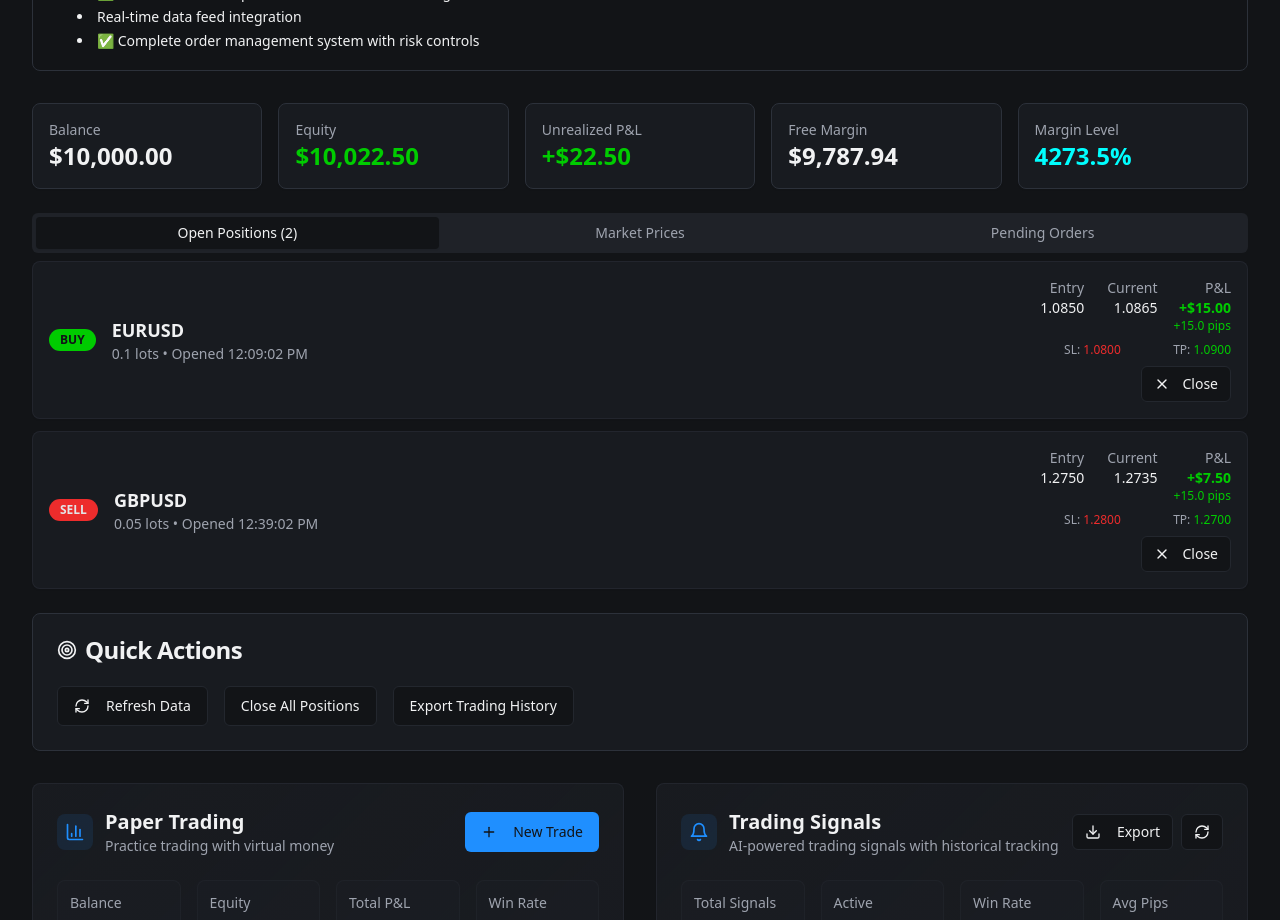
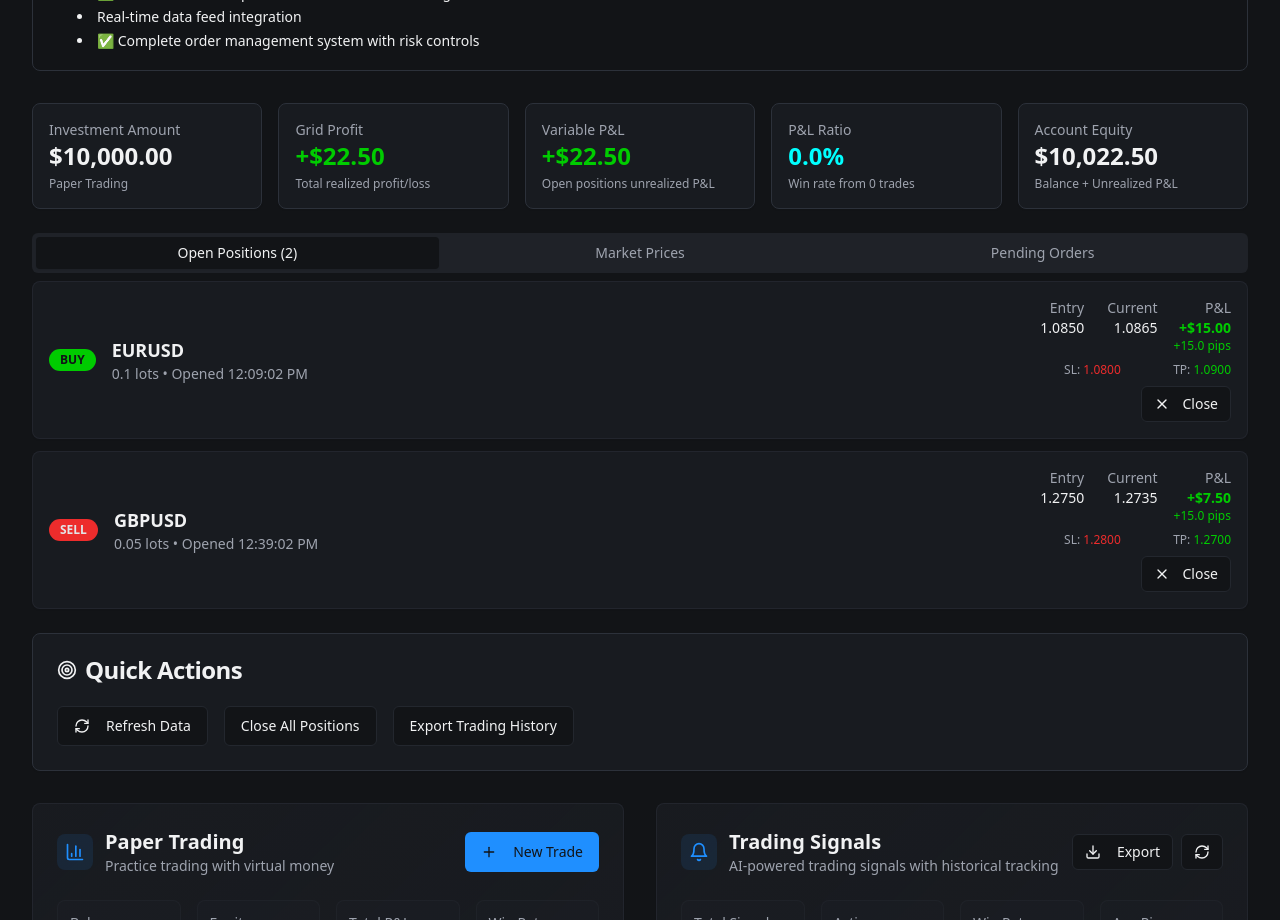
Before and after one commit to gabrielblue/forex-pulse, a React (Vite) app: page / in a window 1280 px wide. Shown: the part 4260-5180 px from the top of the page. Built offline with nearby package versions, Linux system fonts and the light colour scheme.

Commit message:
Add Exness account details
Display Exness account balance, trades, profit/loss ratio, grid profit, variable profit/loss, and investment amount.

```diff
--- a/src/components/ExnessIntegration.tsx
+++ b/src/components/ExnessIntegration.tsx
@@ -10,6 +10,7 @@ import { Select, SelectContent, SelectItem, SelectTrigger, SelectValue } from "@
 import { ExternalLink, Key, Server, AlertTriangle, CheckCircle, Settings, Zap, Activity, Eye, EyeOff } from "lucide-react";
 import { useTradingBot } from "@/hooks/useTradingBot";
 import { toast } from "sonner";
+import { exnessAPI } from "@/lib/trading/exnessApi";
 
 interface ExnessAccount {
   accountId: string;
@@ -56,6 +57,7 @@ export const ExnessIntegration = () => {
     ...mockAccount,
     connected: status.isConnected
   });
+  const [realAccountInfo, setRealAccountInfo] = useState<any>(null);
   const [isConnecting, setIsConnecting] = useState(false);
   const [credentials, setCredentials] = useState({
     accountNumber: "",
@@ -78,7 +80,18 @@ export const ExnessIntegration = () => {
 
       if (connected) {
         setAccount(prev => ({ ...prev, connected: true }));
-        toast.success("Successfully connected to Exness!");
+        // Get real account information
+        const accountInfo = await exnessAPI.getAccountInfo();
+        setRealAccountInfo(accountInfo);
+        setAccount(prev => ({
+          ...prev,
+          balance: accountInfo.balance,
+          equity: accountInfo.equity,
+          margin: accountInfo.margin,
+          freeMargin: accountInfo.freeMargin,
+          connected: true
+        }));
+        toast.success(`Successfully connected to Exness! Balance: $${accountInfo.balance.toFixed(2)}`);
       } else {
         toast.error("Failed to connect to Exness. Please check your credentials.");
       }
@@ -91,6 +104,8 @@ export const ExnessIntegration = () => {
 
   const handleDisconnect = () => {
     setAccount(prev => ({ ...prev, connected: false }));
+    setRealAccountInfo(null);
+    exnessAPI.disconnect();
     stopBot();
   };
 
@@ -305,7 +320,7 @@ export const ExnessIntegration = () => {
 
             <Card>
               <CardContent className="p-4">
-                <div className="text-sm font-medium text-muted-foreground">Balance</div>
+                <div className="text-sm font-medium text-muted-foreground">Investment Amount</div>
                 <div className="text-2xl font-bold">${account.balance.toLocaleString()}</div>
                 <div className="text-xs text-muted-foreground mt-1">{account.currency}</div>
               </CardContent>
@@ -313,7 +328,7 @@ export const ExnessIntegration = () => {
 
             <Card>
               <CardContent className="p-4">
-                <div className="text-sm font-medium text-muted-foreground">Equity</div>
+                <div className="text-sm font-medium text-muted-foreground">Grid Profit</div>
                 <div className="text-2xl font-bold text-bullish">${account.equity.toLocaleString()}</div>
                 <div className="text-xs text-bullish mt-1">+{((account.equity - account.balance) / account.balance * 100).toFixed(2)}%</div>
               </CardContent>
@@ -321,17 +336,19 @@ export const ExnessIntegration = () => {
 
             <Card>
               <CardContent className="p-4">
-                <div className="text-sm font-medium text-muted-foreground">Free Margin</div>
-                <div className="text-2xl font-bold">${account.freeMargin.toLocaleString()}</div>
-                <div className="text-xs text-muted-foreground mt-1">Available for trading</div>
+                <div className="text-sm font-medium text-muted-foreground">Variable P&L</div>
+                <div className={`text-2xl font-bold ${(account.equity - account.balance) >= 0 ? 'text-green-500' : 'text-red-500'}`}>
+                  {(account.equity - account.balance) >= 0 ? '+' : ''}${(account.equity - account.balance).toFixed(2)}
+                </div>
+                <div className="text-xs text-muted-foreground mt-1">Unrealized profit/loss</div>
               </CardContent>
             </Card>
 
             <Card>
               <CardContent className="p-4">
-                <div className="text-sm font-medium text-muted-foreground">Leverage</div>
-                <div className="text-2xl font-bold text-accent">{account.leverage}</div>
-                <div className="text-xs text-muted-foreground mt-1">{account.accountType.toUpperCase()} Account</div>
+                <div className="text-sm font-medium text-muted-foreground">P&L Ratio</div>
+                <div className="text-2xl font-bold text-accent">{status.winRate.toFixed(1)}%</div>
+                <div className="text-xs text-muted-foreground mt-1">Win rate from {status.totalTrades} trades</div>
               </CardContent>
             </Card>
           </div>
--- a/src/components/LiveTradingDashboard.tsx
+++ b/src/components/LiveTradingDashboard.tsx
@@ -18,6 +18,8 @@ import {
  } from "lucide-react";
 import { useTradingBot } from "@/hooks/useTradingBot";
 import { supabase } from "@/integrations/supabase/client";
+import { exnessAPI } from "@/lib/trading/exnessApi";
+import { orderManager } from "@/lib/trading/orderManager";
 
 interface LivePosition {
   id: string;
@@ -46,6 +48,7 @@ export const LiveTradingDashboard = () => {
   const { status, isLoading } = useTradingBot();
   const [positions, setPositions] = useState<LivePosition[]>([]);
   const [marketPrices, setMarketPrices] = useState<MarketPrice[]>([]);
+  const [realAccountInfo, setRealAccountInfo] = useState<any>(null);
   const [accountInfo, setAccountInfo] = useState({
     balance: 0,
     equity: 0,
@@ -166,7 +169,13 @@ export const LiveTradingDashboard = () => {
 
   const loadAccountInfo = async () => {
     try {
-      // Generate mock account info for now
+      // Try to get real account info if connected to Exness
+      if (exnessAPI.isConnectedToExness()) {
+        const realInfo = await exnessAPI.getAccountInfo();
+        setRealAccountInfo(realInfo);
+        setAccountInfo(realInfo);
+      } else {
+        // Use mock data for paper trading
         setAccountInfo({
           balance: 10000,
           equity: 10022.50,
@@ -174,6 +183,7 @@ export const LiveTradingDashboard = () => {
           freeMargin: 9787.94,
           marginLevel: 4273.5
         });
+      }
     } catch (error) {
       console.error('Failed to load account info:', error);
     }
@@ -181,7 +191,11 @@ export const LiveTradingDashboard = () => {
 
   const closePosition = async (positionId: string) => {
     try {
-      // Remove position from mock data
+      // If connected to Exness, close position through API
+      if (exnessAPI.isConnectedToExness()) {
+        await orderManager.closePosition(parseInt(positionId));
+      }
+      // Remove position from local state
       setPositions(prev => prev.filter(pos => pos.id !== positionId));
       console.log('Position closed:', positionId);
     } catch (error) {
@@ -203,52 +217,68 @@ export const LiveTradingDashboard = () => {
   };
 
   const totalUnrealizedPnL = positions.reduce((sum, pos) => sum + pos.profit, 0);
+  const gridProfit = accountInfo.equity - accountInfo.balance;
+  const investmentAmount = accountInfo.balance;
+  const winRate = status.winRate;
 
   return (
     <div className="space-y-6">
-      {/* Account Overview */}
+      {/* Account Overview - Key Metrics You Requested */}
       <div className="grid grid-cols-1 md:grid-cols-5 gap-4">
         <Card>
           <CardContent className="p-4">
-            <div className="text-sm text-muted-foreground">Balance</div>
+            <div className="text-sm text-muted-foreground">Investment Amount</div>
             <div className="text-2xl font-bold text-foreground">
-              {formatCurrency(accountInfo.balance)}
+              {formatCurrency(investmentAmount)}
+            </div>
+            <div className="text-xs text-muted-foreground mt-1">
+              {realAccountInfo ? 'Live Account' : 'Paper Trading'}
             </div>
           </CardContent>
         </Card>
 
         <Card>
           <CardContent className="p-4">
-            <div className="text-sm text-muted-foreground">Equity</div>
-            <div className="text-2xl font-bold text-bullish">
-              {formatCurrency(accountInfo.equity)}
+            <div className="text-sm text-muted-foreground">Grid Profit</div>
+            <div className={`text-2xl font-bold ${gridProfit >= 0 ? 'text-bullish' : 'text-bearish'}`}>
+              {gridProfit >= 0 ? '+' : ''}{formatCurrency(gridProfit)}
+            </div>
+            <div className="text-xs text-muted-foreground mt-1">
+              Total realized profit/loss
             </div>
           </CardContent>
         </Card>
 
         <Card>
           <CardContent className="p-4">
-            <div className="text-sm text-muted-foreground">Unrealized P&L</div>
+            <div className="text-sm text-muted-foreground">Variable P&L</div>
             <div className={`text-2xl font-bold ${totalUnrealizedPnL >= 0 ? 'text-bullish' : 'text-bearish'}`}>
               {totalUnrealizedPnL >= 0 ? '+' : ''}{formatCurrency(totalUnrealizedPnL)}
+            </div>
+            <div className="text-xs text-muted-foreground mt-1">
+              Open positions unrealized P&L
             </div>
           </CardContent>
         </Card>
 
         <Card>
           <CardContent className="p-4">
-            <div className="text-sm text-muted-foreground">Free Margin</div>
-            <div className="text-2xl font-bold text-foreground">
-              {formatCurrency(accountInfo.freeMargin)}
+            <div className="text-sm text-muted-foreground">P&L Ratio</div>
+            <div className="text-2xl font-bold text-accent">{winRate.toFixed(1)}%</div>
+            <div className="text-xs text-muted-foreground mt-1">
+              Win rate from {status.totalTrades} trades
             </div>
           </CardContent>
         </Card>
 
         <Card>
           <CardContent className="p-4">
-            <div className="text-sm text-muted-foreground">Margin Level</div>
-            <div className="text-2xl font-bold text-accent">
-              {accountInfo.marginLevel.toFixed(1)}%
+            <div className="text-sm text-muted-foreground">Account Equity</div>
+            <div className="text-2xl font-bold text-foreground">
+              {formatCurrency(accountInfo.equity)}
+            </div>
+            <div className="text-xs text-muted-foreground mt-1">
+              Balance + Unrealized P&L
             </div>
           </CardContent>
         </Card>
@@ -413,7 +443,12 @@ export const LiveTradingDashboard = () => {
               <RefreshCw className="w-4 h-4 mr-2" />
               Refresh Data
             </Button>
-            <Button variant="outline" onClick={() => setPositions([])}>
+            <Button variant="outline" onClick={async () => {
+              if (exnessAPI.isConnectedToExness()) {
+                await orderManager.closeAllPositions();
+              }
+              setPositions([]);
+            }}>
               Close All Positions
             </Button>
             <Button variant="outline" onClick={() => alert("Trading history exported!")}>
```
Lines whose indentation alone changed are shown as unchanged.
